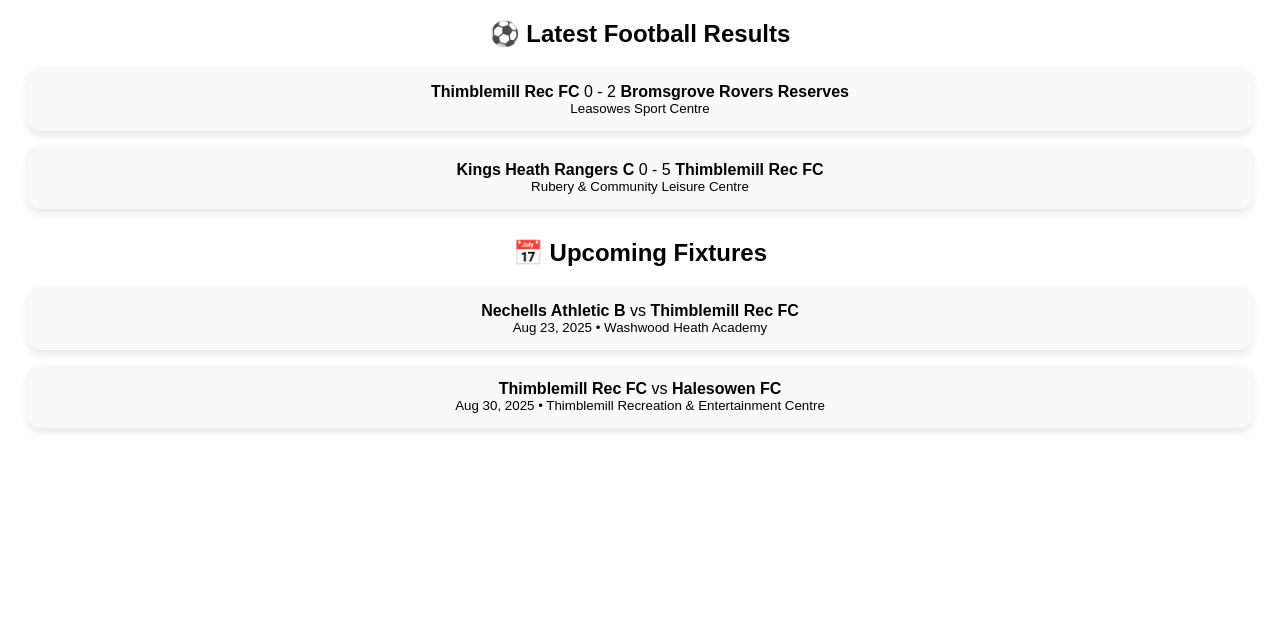
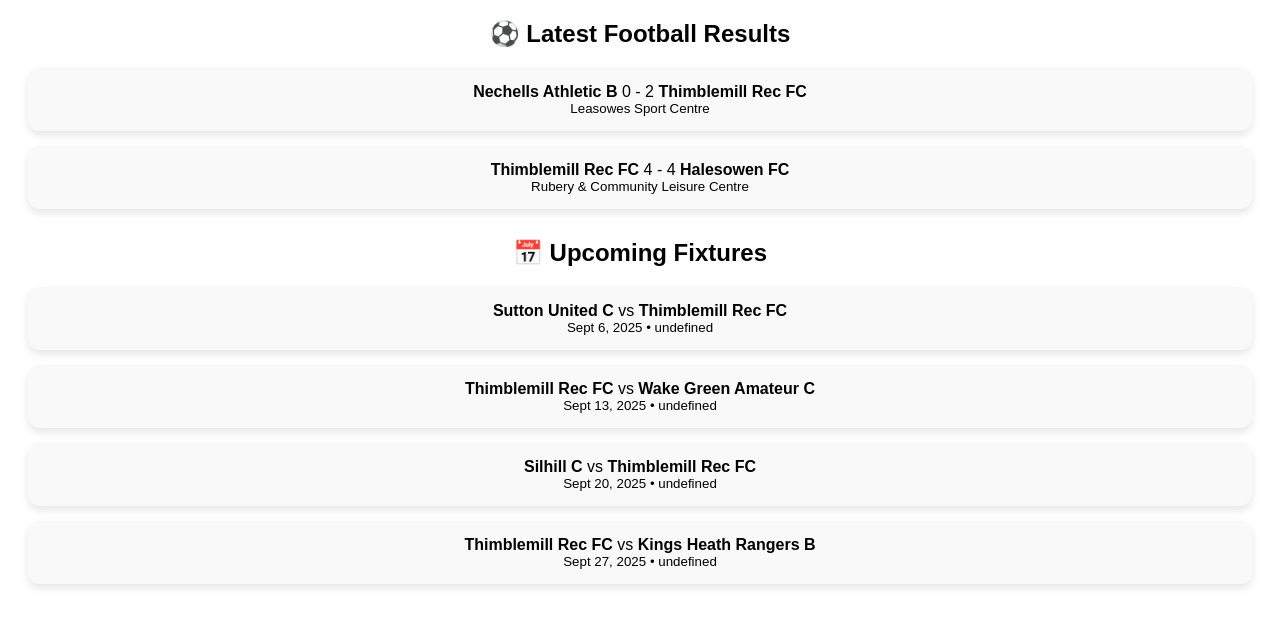
Before and after one commit to thimblemillrfc-hash/footballresults, a plain HTML site: page index.html in a window 1280 px wide. Drawn offline with Linux system fonts and the light colour scheme.

Commit message:
Update index.html

```diff
--- a/index.html
+++ b/index.html
@@ -8,13 +8,15 @@
 
 <script>
 const results = [
-  { home: "Thimblemill Rec FC", away: "Bromsgrove Rovers Reserves", score: "0 - 2", location: "Leasowes Sport Centre" },
-  { home: "Kings Heath Rangers C", away: "Thimblemill Rec FC", score: "0 - 5", location: "Rubery & Community Leisure Centre" }
+  { home: "Nechells Athletic B", away: "Thimblemill Rec FC", score: "0 - 2", location: "Leasowes Sport Centre" },
+  { home: "Thimblemill Rec FC", away: "Halesowen FC", score: "4 - 4", location: "Rubery & Community Leisure Centre" }
 ];
 
 const fixtures = [
-  { home: "Nechells Athletic B", away: "Thimblemill Rec FC", date: "Aug 23, 2025", location: "Washwood Heath Academy" },
-  { home: "Thimblemill Rec FC", away: "Halesowen FC", date: "Aug 30, 2025", location: "Thimblemill Recreation & Entertainment Centre" }
+  { home: "Sutton United C", away: "Thimblemill Rec FC", date: "Sept 6, 2025"},
+  { home: "Thimblemill Rec FC", away: "Wake Green Amateur C", date: "Sept 13, 2025"},
+  { home: "Silhill C", away: "Thimblemill Rec FC", date: "Sept 20, 2025"},
+  { home: "Thimblemill Rec FC", away: "Kings Heath Rangers B", date: "Sept 27, 2025"}
 ];
 
 function createCard(content) {
```
